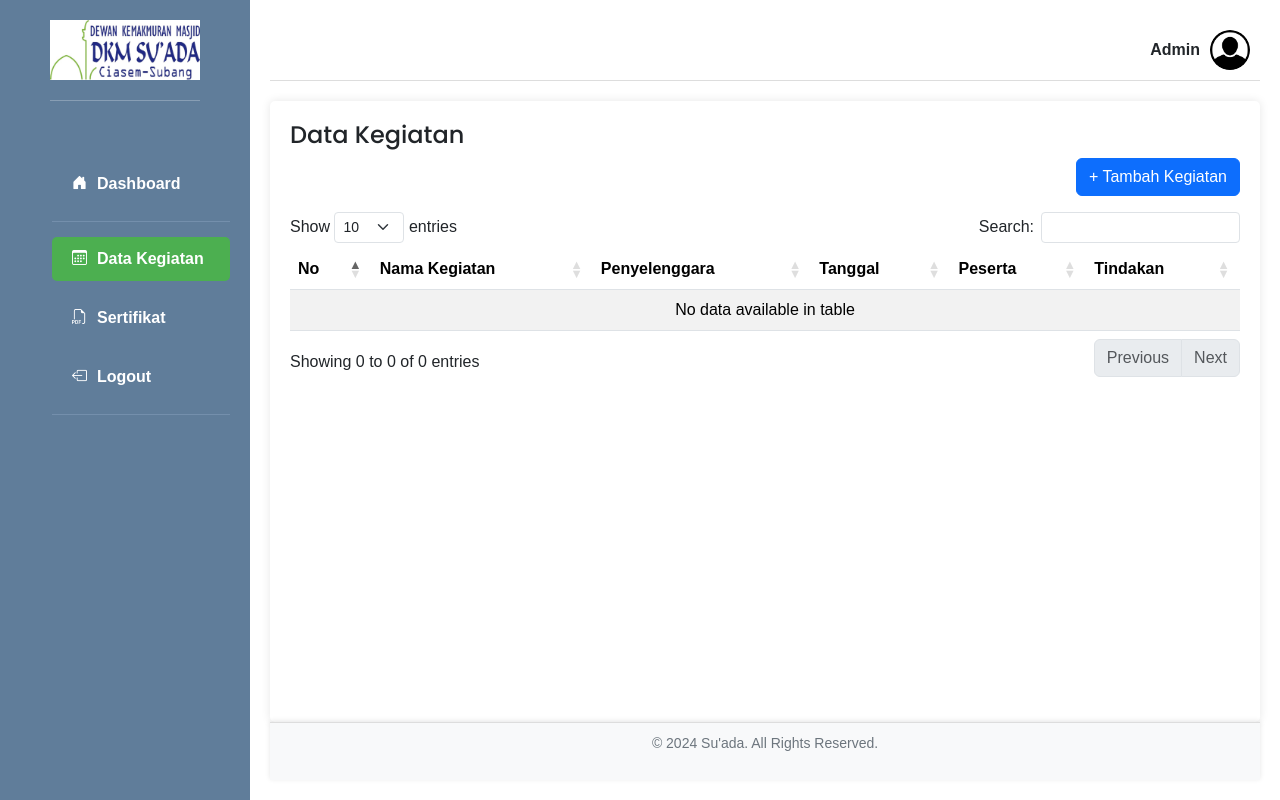
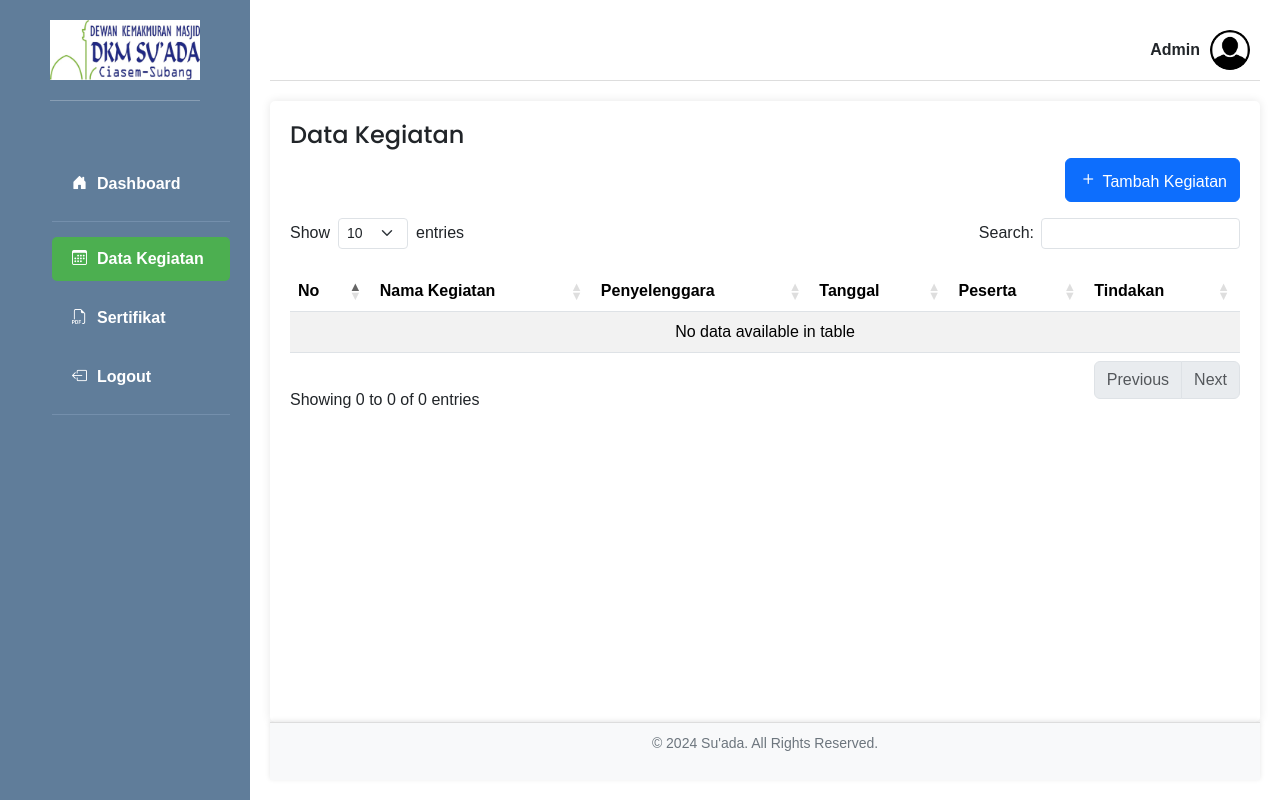
Before and after one commit to alyalucyana7/Final-Project---Certificate, a PHP site: page /kegiatan.php in a window 1280 px wide. Run offline with PHP 8.4, Linux system fonts and the light colour scheme; the visitor is signed in with stand-in values (Sample User, id 1); data that the repository does not hold is empty; some libraries are stand-ins or nearby versions.

Commit message:
kegiatan.php

```diff
--- a/kegiatan.php
+++ b/kegiatan.php
@@ -35,7 +35,6 @@ $db_connect->close();
             display: flex;
             flex-direction: column;
             min-height: 100vh;
-            margin: 0;
         }
 
         .sidebar {
@@ -43,29 +42,169 @@ $db_connect->close();
             top: 0;
             left: 0;
             height: 100vh;
-            z-index: 1000; /* Pastikan sidebar selalu berada di atas */
+            width: 250px;
+            background: #607d9a;
+            color: #fff;
+            transition: transform 0.3s ease-in-out;
+            z-index: 1000;
+        }
+
+        .sidebar.hidden {
+            transform: translateX(-250px);
+        }
+
+        .sidebar .logo img {
+            max-width: 100%;
+            height: auto;
         }
 
         .main-content {
             margin-left: 250px;
-            min-height: 100vh;
-            background: #fff;
+            transition: margin-left 0.3s ease-in-out;
+        }
+
+        .main-content.full {
+            margin-left: 0;
+        }
+
+        .menu-toggle {
+            position: absolute;
+            top: 15px;
+            left: 15px;
+            background: none;
+            border: none;
+            font-size: 1.5rem;
+            color: #fff;
+            z-index: 1100;
+            transition: left 0.3s ease-in-out;
+        }
+
+        .sidebar.show ~ .menu-toggle {
+            left: 265px;
+        }
+
+        @media (max-width: 768px) {
+            .sidebar {
+                transform: translateX(-250px);
+            }
+
+            .sidebar.show {
+                transform: translateX(0);
+            }
+
+            .main-content {
+                margin-left: 0;
+            }
+
+            .menu-toggle {
+                display: block;
+                color: #343a40;
+            }
+
+            .sidebar.show ~ .menu-toggle {
+                left: 265px;
+            }
+        }
+
+        @media (min-width: 769px) {
+            .menu-toggle {
+                display: none;
+            }
         }
 
         .content {
-            flex-grow: 1;
-            background: #fff;
-            border-radius: 5px;
-            padding: 20px;
-            box-shadow: 0 0 10px rgba(0, 0, 0, 0.1);
-            margin-bottom: 0px; /* Tambahkan margin bawah agar tidak menabrak footer */
+            overflow-x: auto;
+        }
+
+
+
+        /* Default untuk laptop/desktop */
+
+
+        .btn-primary .icon {
+            font-size: 20px; /* Ukuran ikon */
+        }
+
+        .btn-primary .text {
+            display: inline; /* Teks terlihat di layar besar */
+        }
+
+        /* Untuk layar kecil (Android atau smartphone) */
+        @media (max-width: 768px) {
+            .btn-primary .text {
+                display: none; /* Sembunyikan teks */
+            }
+
+            .btn-primary .icon {
+                font-size: 24px; /* Perbesar ikon jika diperlukan */
+            }
+        }
+
+
+
+
+        table {
+            width: 100%;
+            border-collapse: collapse;
+        }
+
+        th, td {
+            white-space: nowrap;
+        }
+
+        td:last-child {
+            max-width: 120px;
+        }
+
+        .dataTables_wrapper .dataTables_length label {
+            display: flex !important; /* Gunakan flex untuk memastikan label rapi */
+            align-items: center; /* Pusatkan dropdown secara vertikal */
+            gap: 0.5rem; /* Atur jarak antar elemen */
+        }
+
+        @media (max-width: 768px) {
+            .dataTables_wrapper .dataTables_length {
+                display: block !important; /* Buat satu baris di layar kecil */
+            }
+        }
+
+        .dataTables_wrapper .dataTables_filter {
+            float: right; /* Kolom pencarian di kanan */
+            margin-bottom: 1rem;
+        }
+
+        .dataTables_wrapper .dataTables_info {
+            float: left; /* Informasi pagination di kiri bawah */
+            margin-top: 1rem;
+        }
+
+        .dataTables_wrapper .dataTables_paginate {
+            float: right; /* Navigasi "Previous/Next" di kanan bawah */
+            margin-top: 1rem;
+        }
+
+        /* Atur tabel agar tetap responsif */
+        table.dataTable {
+            width: 100%;
+        }
+
+        /* Membuat kontainer tabel dengan scroll horizontal */
+        .content .table-container {
+            overflow-x: auto; /* Scroll horizontal */
+            -webkit-overflow-scrolling: touch; /* Smooth scrolling untuk perangkat mobile */
+        }
+
+        /* Pastikan tabel tidak memengaruhi elemen lain */
+        .content .table-container table {
+            width: 100%; /* Optional: Supaya tabel menyesuaikan */
+            min-width: 600px; /* Optional: Tetapkan lebar minimum */
         }
 
         .footer {
             background-color: #f8f9fa;
             text-align: center;
             padding: 10px 0;
-            margin-top: auto; /* Membuat footer berada di bagian bawah */
+            margin-top: auto;
             box-shadow: 0 -1px 5px rgba(0, 0, 0, 0.1);
             z-index: 10;
             position: relative;
@@ -76,7 +215,7 @@ $db_connect->close();
 
 </head>
 <body>
-    <div class="sidebar">
+    <div class="sidebar" id="sidebar">
         <div class="logo">
             <img src="./images/dkm.jpeg" alt="Tivicate Logo">
             <hr>
@@ -91,8 +230,12 @@ $db_connect->close();
         </ul>
     </div>
 
+    <button class="menu-toggle btn btn-primary ms-2 btn-lg" type="button" onclick="toggleSidebar()" style="background-color: #0d6efd; border-color: #0d6efd; color: white;">
+        <i class="bi bi-list"></i>
+    </button>
 
-    <div class="main-content">
+
+    <div class="main-content" id="main-content">
         <div class="topbar">
             <span class="user-name"><?php include './backend/profil_user.php'; ?></span>
             <img src="./images/profil.png" alt="Admin Profile" class="profile-pic">
@@ -100,9 +243,13 @@ $db_connect->close();
         <div class="content">
             <h4 class="page-title">Data Kegiatan</h4>
             <div class="d-flex justify-content-end mb-3">
-                <a href="add_kegiatan.php" class="btn btn-primary" onclick="tambahKegiatan()">+ Tambah Kegiatan</a>
+                <a href="add_kegiatan.php" class="btn btn-primary" onclick="tambahKegiatan()">
+                    <span class="icon"><i class="bi bi-plus"></i></span>
+                    <span class="text">Tambah Kegiatan</span>
+                </a>
             </div>
 
+            <div class="table-container">
                 <!-- Table -->
                 <table id="dataKegiatan" class="table table-striped">
                     <thead>
@@ -145,10 +292,21 @@ $db_connect->close();
                     </tbody>
                 </table>
             </div>
+
+        </div>
         <footer class="footer">
             <p>&copy; 2024 Su'ada. All Rights Reserved.</p>
         </footer>
     </div>
+
+    <script>
+        function toggleSidebar() {
+            const sidebar = document.getElementById('sidebar');
+            const mainContent = document.getElementById('main-content');
+            sidebar.classList.toggle('show');
+            mainContent.classList.toggle('full');
+        }
+    </script>
 
     <!-- Bootstrap JS -->
     <script src="https://cdn.jsdelivr.net/npm/bootstrap@5.3.0-alpha3/dist/js/bootstrap.bundle.min.js"></script>
@@ -237,6 +395,5 @@ $db_connect->close();
 }
     </script>
 
-
 </body>
 </html>
```
Lines whose indentation alone changed are shown as unchanged.
